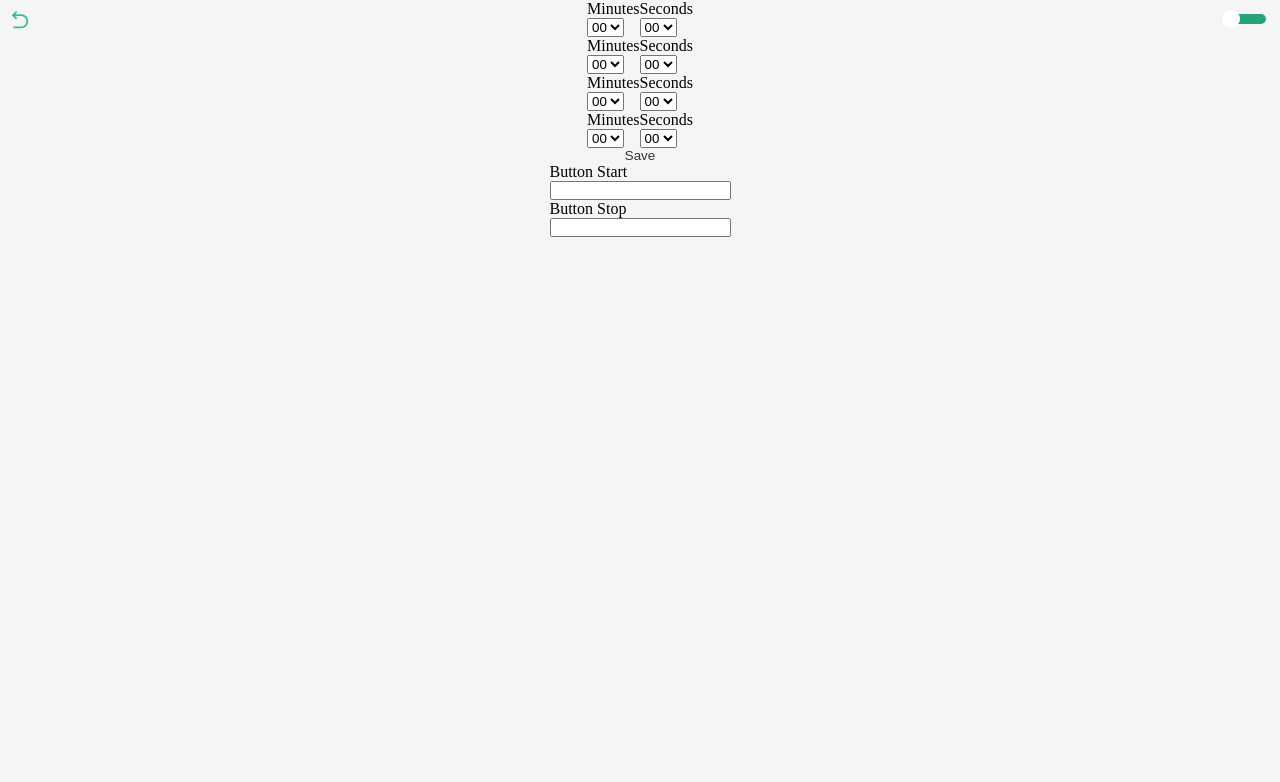
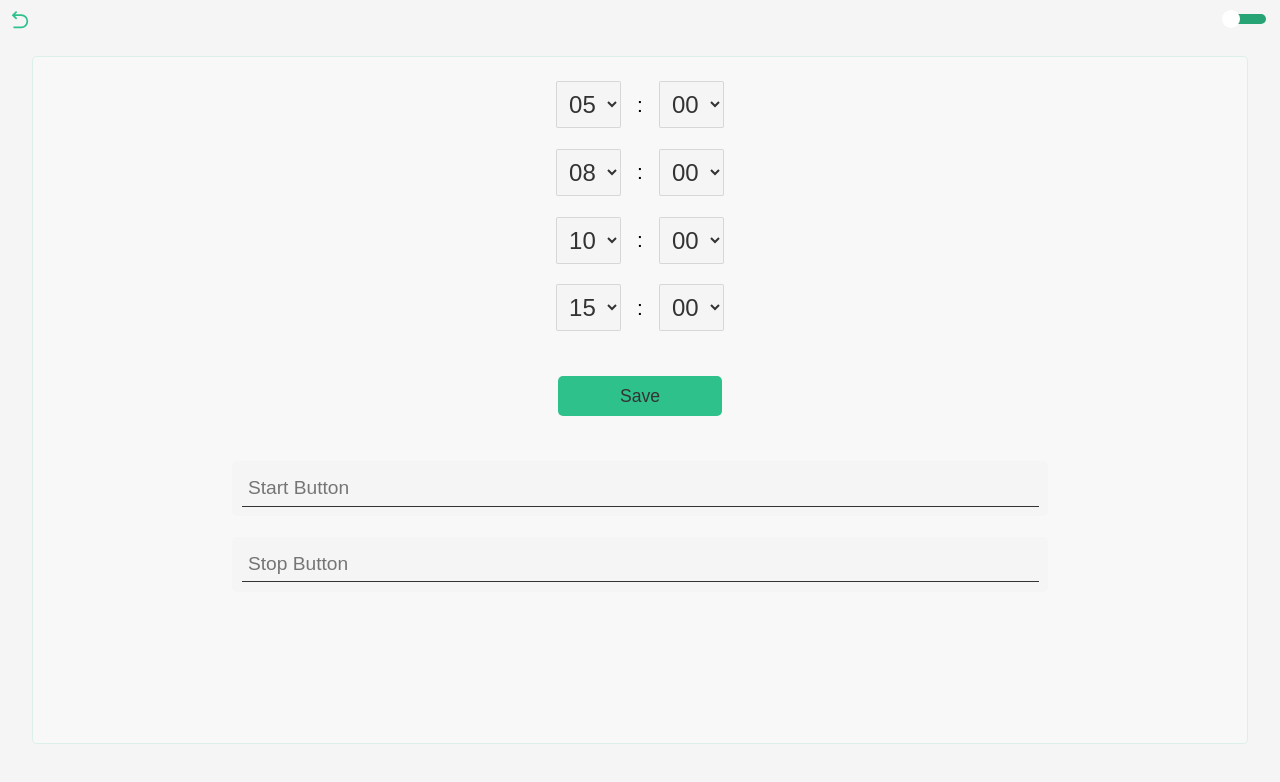
Before and after one commit to RenzoSev/typescript-countdown, a React (Create React App) app: page /settings in a window 1280 px wide. Shown: the top 782 px of the page. Built offline with nearby package versions, Linux system fonts and the light colour scheme.

Commit message:
feat: finished home styles and config styles

```diff
--- a/src/components/Presets/styles.ts
+++ b/src/components/Presets/styles.ts
@@ -12,8 +12,10 @@ const DivPresets = styled.div`
 
         font-size: 0.9rem;
 
-        border: 1px solid ${(props) => props.theme.colors.primary};
-        border-radius: 8px;
+        background: ${(props) => props.theme.colors.primary};
+
+        border: none;
+        border-radius: 5px;
 
         margin: 0.4rem;
         padding: 0.6rem;
--- a/src/pages/Countdown/styles.ts
+++ b/src/pages/Countdown/styles.ts
@@ -5,7 +5,7 @@ const Section = styled.section`
     flex-flow: column nowrap;
     justify-content: center;
     align-items: center;
-    gap: 2.5rem;
+    gap: 3.8rem;
 
     height: 100vh;
 
@@ -14,8 +14,10 @@ const Section = styled.section`
     font-family: 'Montserrat', sans-serif;
 
     & > button {
-        border: 1px solid ${(props) => props.theme.colors.primary};
-        border-radius: 8px;
+        background: ${(props) => props.theme.colors.primary};
+
+        border: none;
+        border-radius: 5px;
 
         font-size: 1.2rem;
 
--- a/src/pages/TimeConfigs/index.tsx
+++ b/src/pages/TimeConfigs/index.tsx
@@ -11,11 +11,11 @@ import React, {
 import { Link } from 'react-router-dom';
 import { RiArrowGoBackLine } from 'react-icons/ri';
 
-import { convertNumbersToCountdown } from '../../utils/convertTime';
+import { convertNumbersToCountdown, convertCountdownToNumbers } from '../../utils/convertTime';
 
 import TimeConfigsTypes from './types';
 
-import { Section, DivPresets } from './styles';
+import { Section, DivPresets, DivInputs } from './styles';
 import DivChangePage from '../../styles/styles';
 
 export default function TimeConfigs(propsConfigs: TimeConfigsTypes) {
@@ -55,8 +55,17 @@ export default function TimeConfigs(propsConfigs: TimeConfigsTypes) {
     const arrayFrom59 = Array.from(Array(60).keys());
     const optionsValue = arrayFrom59.map((num) => (`0${num}`).slice(-2));
 
+    const timeConverted = convertCountdownToNumbers(presets[index]);
+    const timeConvertedObj: {[key: string]: string} = {
+      minutes: timeConverted[0] + timeConverted[1],
+      seconds: timeConverted[2] + timeConverted[3],
+    };
+
     return (
-      <select onChange={(e) => sendNewPreset(e, index, time)}>
+      <select
+        onChange={(e) => sendNewPreset(e, index, time)}
+        defaultValue={timeConvertedObj[time]}
+      >
         {optionsValue.map((num) => (
           <option key={num}>
             {num}
@@ -73,12 +82,12 @@ export default function TimeConfigs(propsConfigs: TimeConfigsTypes) {
       presets.map((preset, index) => (
         <DivPresets key={preset}>
           <div>
-            <p>Minutes</p>
             {renderSelect(index, 'minutes')}
           </div>
 
+          <span>:</span>
+
           <div>
-            <p>Seconds</p>
             {renderSelect(index, 'seconds')}
           </div>
         </DivPresets>
@@ -86,12 +95,12 @@ export default function TimeConfigs(propsConfigs: TimeConfigsTypes) {
   };
 
   const renderInputMsg = (text: string, setMsg: Dispatch<SetStateAction<string>>) => (
-    <div>
-      <p>{text}</p>
+    <DivInputs>
       <input
         onChange={(e) => setMsg(e.target.value)}
+        placeholder={text}
       />
-    </div>
+    </DivInputs>
   );
 
   return (
@@ -102,6 +111,7 @@ export default function TimeConfigs(propsConfigs: TimeConfigsTypes) {
         </Link>
       </DivChangePage>
 
+      <main>
         <div>
           {renderPresets()}
 
@@ -112,10 +122,11 @@ export default function TimeConfigs(propsConfigs: TimeConfigsTypes) {
             Save
           </button>
 
-        {renderInputMsg('Button Start', setStartMsg)}
+          {renderInputMsg('Start Button', setStartMsg)}
 
-        {renderInputMsg('Button Stop', setEndMsg)}
+          {renderInputMsg('Stop Button', setEndMsg)}
         </div>
+      </main>
     </Section>
   );
 }
--- a/src/pages/TimeConfigs/styles.ts
+++ b/src/pages/TimeConfigs/styles.ts
@@ -4,13 +4,95 @@ export const Section = styled.section`
   width: 100%;
   height: 100vh;
 
+  p {
+      color: ${(props) => props.theme.colors.text};
+      font-size: 1.1rem;
+
+      transition: all 0.3s;
+  }
+
+  select {
+      border: 1px solid #0000001f;
+      border-radius: 2px;
+      background: ${(props) => props.theme.colors.background};
+
+      color: ${(props) => props.theme.colors.text};
+      font-size: 1.5rem;
+
+      padding: 0.5rem;
+
+      cursor: pointer;
+
+      transition: all 0.3s;
+  }
+
+  & > main {
+    padding: 3.5rem 2rem;
+    height: 100%;
+
     & > div {
       display: flex;
       flex-flow: column nowrap;
       align-items: center;
+      gap: 1.3rem;
+
+      border: 1px solid ${(props) => props.theme.colors.primaryTransparent};
+      border-radius: 5px;
+
+      padding: 1.5rem;
+      height: 100%;
+
+      background: ${(props) => props.theme.colors.backgroundConfigs};
+
+      transition: all 0.3s;
+    }
+
+    button {
+        background: ${(props) => props.theme.colors.primary};
+        border-radius: 5px;
+
+        font-size: 1.1rem;
+        padding: 0.6rem 3.9rem;
+        margin: 1.5rem 0;
+
+    }
   }
 `;
 
 export const DivPresets = styled.div`
   display: flex;
+  gap: 1rem;
+
+  span {
+      font-size: 1.3rem;
+      align-self: center;
+  }
 `;
+
+export const DivInputs = styled.div`
+  background: ${(props) => props.theme.colors.background};
+  border-radius: 5px;
+  width: 70%;
+
+  padding: 0.6rem;
+
+  transition: all 0.3s;
+
+  input {
+    background: transparent;
+    border: none;
+    border-bottom: 1px solid ${(props) => props.theme.colors.text};
+    outline: none;
+
+    width: 100%;
+    font-size: 1.2rem;
+
+    padding: 0.4rem;
+
+    transition: all 0.3s;
+
+    &:focus {
+      border-bottom: 1px solid ${(props) => props.theme.colors.primary};
+    }
+  }
+`;
--- a/src/styles/global.ts
+++ b/src/styles/global.ts
@@ -7,6 +7,7 @@ export default createGlobalStyle`
         margin: 0;
         padding: 0;
         box-sizing: border-box;
+        font-family: 'Montserrat', sans-serif;
     }
 
     body {
--- a/src/styles/styled.d.ts
+++ b/src/styles/styled.d.ts
@@ -7,8 +7,10 @@ declare module 'styled-components' {
         colors: {
             primary: string;
             secundary: string;
+            primaryTransparent: string,
 
             background: string;
+            backgroundConfigs: string;
             text: string;
         },
     }
--- a/src/styles/themes/dark.ts
+++ b/src/styles/themes/dark.ts
@@ -3,9 +3,10 @@ export default {
 
   colors: {
     primary: '#35f4a6',
+    primaryTransparent: '#35f4a638',
     secundary: '#d0f9f1',
-
     background: '#222',
+    backgroundConfigs: '#0000000a',
     text: '#fff',
   },
 };
--- a/src/styles/themes/light.ts
+++ b/src/styles/themes/light.ts
@@ -3,9 +3,10 @@ export default {
 
   colors: {
     primary: '#2EC18B',
+    primaryTransparent: '#2ec18b26',
     secundary: '#223324',
-
     background: '#f5f5f5',
+    backgroundConfigs: '#ffffff47',
     text: '#333',
   },
 };
```
Also changed, not shown: src/pages/App/index.tsx (+9 -0 lines), src/assets/select-arrow.png (added). Lines whose indentation alone changed are shown as unchanged.
